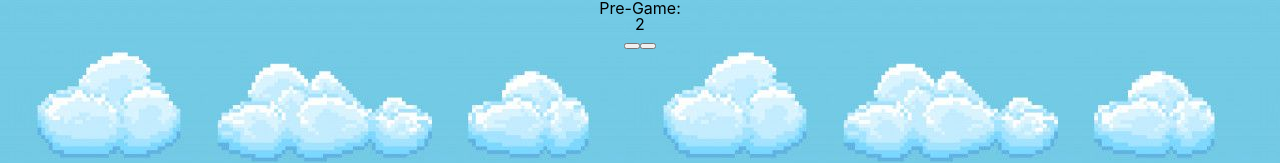
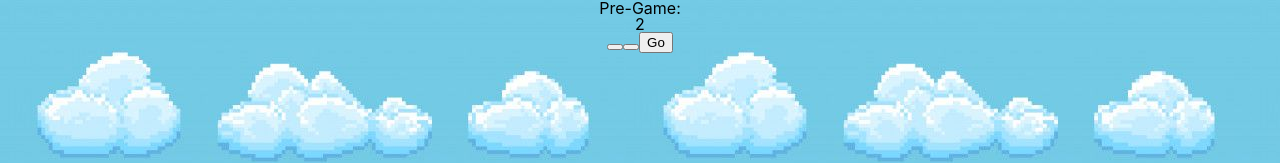
Before and after one commit to RockLee117/RNG, a React (Create React App) app: page /pregame in a window 1280 px wide. Shown: the top 163 px of the page. Built offline with nearby package versions, Linux system fonts and the light colour scheme.

Commit message:
set up the navigation to the last page

```diff
--- a/src/App.js
+++ b/src/App.js
@@ -1,9 +1,10 @@
 import React from 'react';
-import { Routes, Route, Link } from "react-router-dom";
+import { Routes, Route } from "react-router-dom";
 import './App.css';
 import Home from './components/Home';
 import Directions from './components/Directions';
 import PreGame from './components/PreGame';
+import PlayGame from './components/PlayGame';
 
 function App() {
   return (
@@ -12,6 +13,7 @@ function App() {
         <Route path="/" element={<Home />} />
         <Route path="directions" element={<Directions />} />
         <Route path="pregame" element={<PreGame />} />
+        <Route path="playgame" element={<PlayGame />} />
       </Routes>
     </div>
   );
--- /dev/null
+++ b/src/components/PlayGame.js
@@ -0,0 +1,12 @@
+import React from 'react';
+import { useNavigate } from "react-router-dom";
+import './styles/PlayGame.css';
+
+function PlayGame(){
+    return(
+        <div>
+
+        </div>
+    );
+}
+export default PlayGame;
--- a/src/components/PreGame.js
+++ b/src/components/PreGame.js
@@ -4,6 +4,7 @@ import './styles/PreGame.css';
 
 function PreGame() {
   let num = 2;
+  const navigate = useNavigate();
   return(
     <>
       <div>
@@ -11,6 +12,7 @@ function PreGame() {
         <p>{num}</p>
         <button className='leftButton' onClick={num-=1}></button>
         <button className='rightButton' onClick={num+=1}></button>
+        <button onClick={() => navigate("/playgame")}>Go</button>
       </div>
     </>
   );
```
Also changed, not shown: src/components/styles/PlayGame.css (added).
